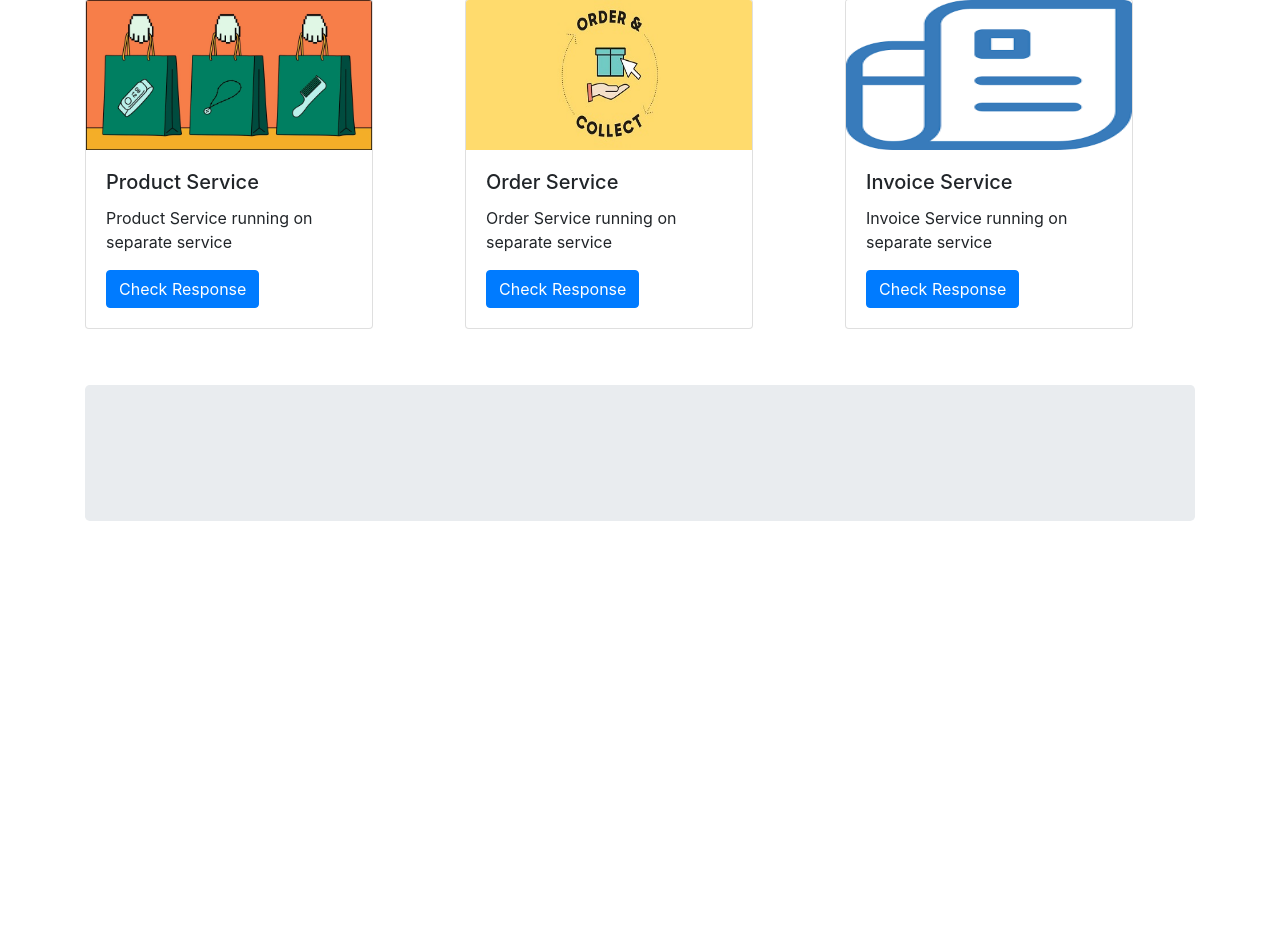
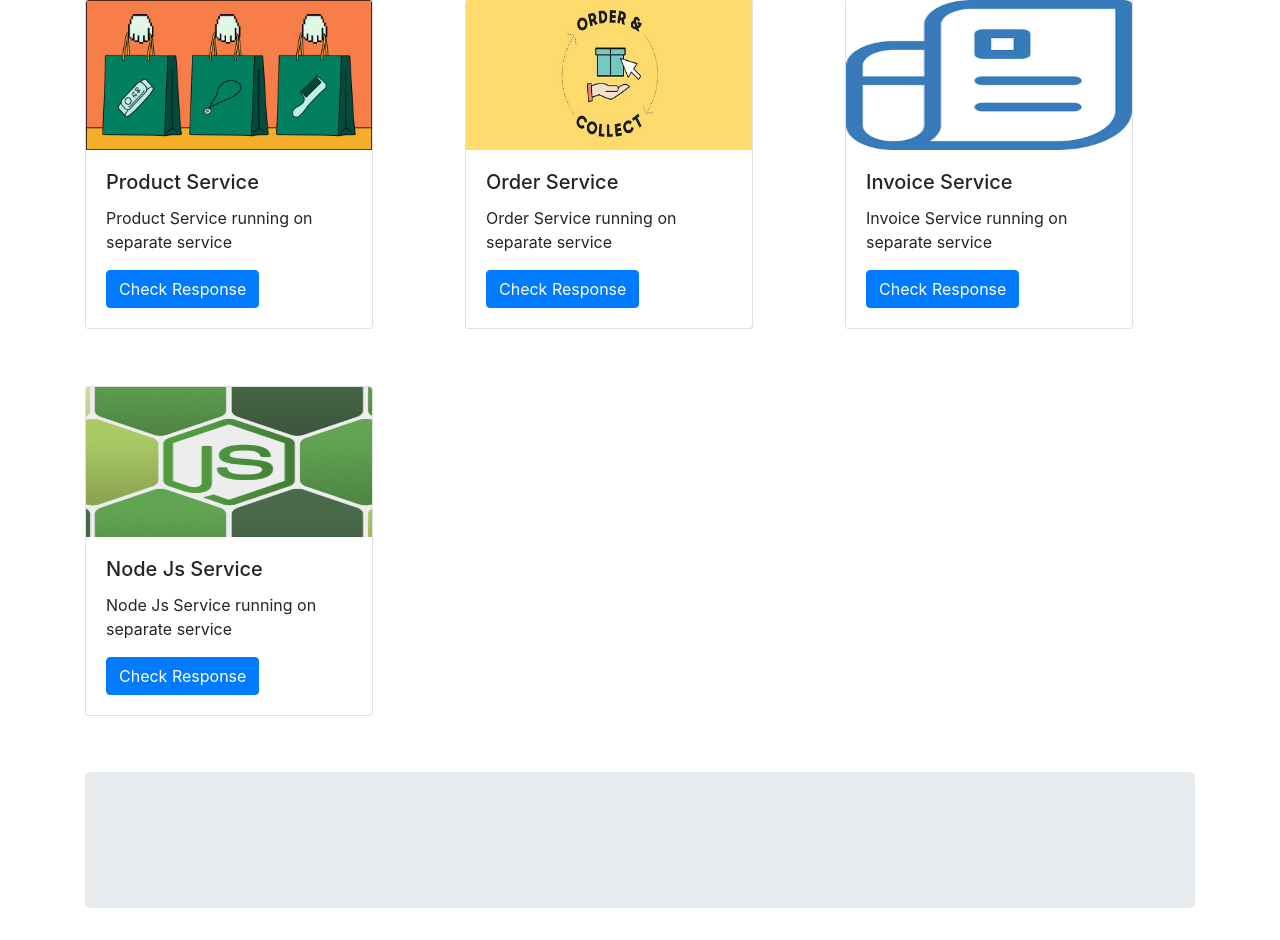
Before and after one commit to raisul-bs23/django-microservice-prototype, a Django app: page / in a window 1280 px wide. Shown: the part 223-1163 px from the top of the page. Before the commit the page ends 744 px from the top, so only its background shows below. Run offline with Django 3.2, Linux system fonts and the light colour scheme; some libraries are stand-ins or nearby versions.

Commit message:
Integration of node js as a service

```diff
--- a/dashboard-service/dashboard/dashboardapp/static/js/index.js
+++ b/dashboard-service/dashboard/dashboardapp/static/js/index.js
@@ -16,6 +16,9 @@ function setResultDetails(key){
     else if(key === 'invoice'){
         url = "http://127.0.0.1/invoice/get-all-invoice/";
     }
+    else if(key == 'nodejs'){
+        url = "http://127.0.0.1/help/get-all-help/";
+    }
     if(url) {
         fetch(url)
             .then(response => response.json())
--- a/dashboard-service/dashboard/dashboardapp/templates/dashboardapp/index.html
+++ b/dashboard-service/dashboard/dashboardapp/templates/dashboardapp/index.html
@@ -44,6 +44,16 @@
                 </div>
             </div>
         </div>
+        <div class="col-lg-4 col-md-4 col-sm-12" style="margin-top: 5%">
+            <div class="card" style="width: 18rem">
+                <img class="card-img-top" src="{% static 'images/nodejs.jpg' %}" width="286px" height="150px" alt="Card image cap">
+                <div class="card-body">
+                    <h5 class="card-title">Node Js Service</h5>
+                    <p class="card-text">Node Js Service running on separate service</p>
+                    <a href="javascript:void(0)" class="btn btn-primary action-btn" data-key="nodejs">Check Response</a>
+                </div>
+            </div>
+        </div>
     </div>
 
     <div class="jumbotron" style="margin-top: 5%">
--- a/docker-compose.yml
+++ b/docker-compose.yml
@@ -50,6 +50,12 @@ services:
     volumes:
       - db-local:/invoice-service/invoice/db
 
+  node-service:
+    image: ${DOCKER_REGISTRY:-local}/node-service:${VERSION:-dev}
+    hostname: node-service
+    build:
+      context: .
+      dockerfile: ./node-service/Dockerfile
   webserver:
     image: ${DOCKER_REGISTRY:-local}/webserver:${VERSION:-dev}
     build:
```
Also changed, not shown: node-service/help-app/package.json (added, +16 -0 lines), node-service/help-app/server.js (added, +14 -0 lines), node-service/help-app/server/help.js (added, +10 -0 lines), dashboard-service/dashboard/dashboardapp/static/images/nodejs.jpg (added), node-service/help-app/package-lock.json (added), 4 other files.
